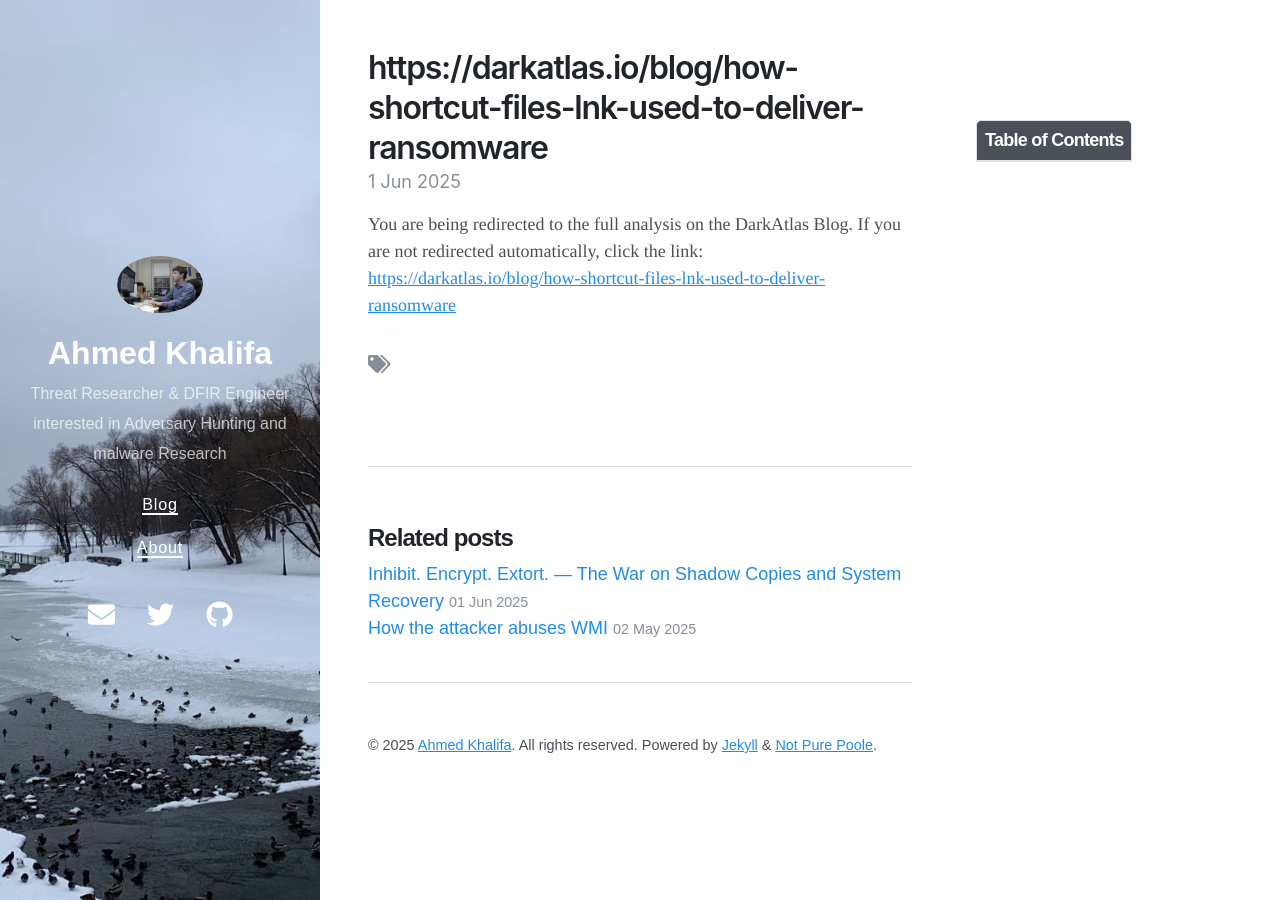
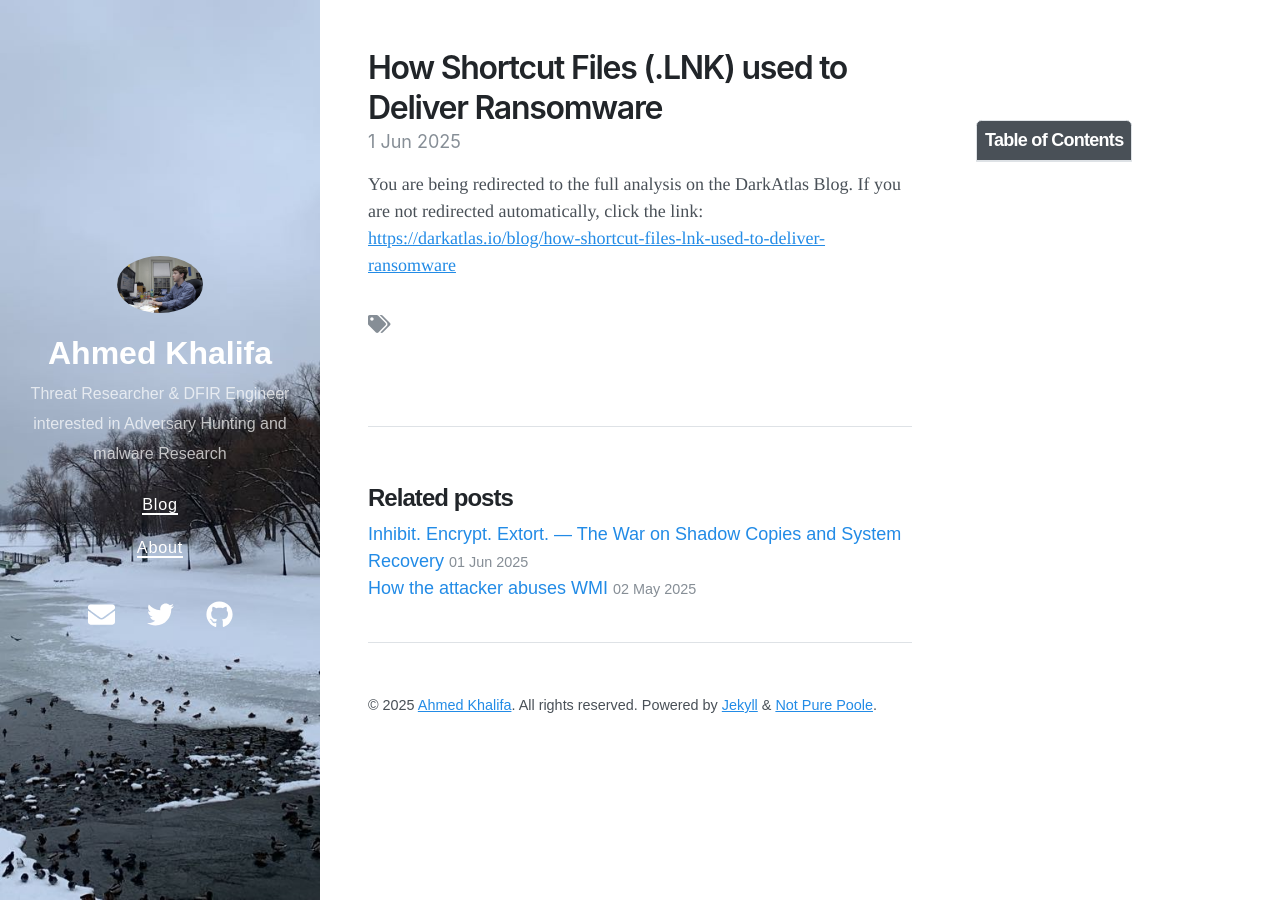
Before and after one commit to kh4lifa0x/kh4lifa0x.github.io, a Jekyll site: the page built from _posts/2025-06-01-LNK-Files-Hidden-Ransomware-Weapon.md, in a window 1280 px wide. Built offline with Jekyll 4.4.1, drawn with Linux system fonts in a browser that asks for light colours; nearby versions of some CDN libraries; our own code applies the rules of GitHub Pages for plain Markdown files; some of the changed lines change nothing that is shown.

Commit message:
Update 2025-06-01-LNK-Files-Hidden-Ransomware-Weapon.md

```diff
--- a/_posts/2025-06-01-LNK-Files-Hidden-Ransomware-Weapon.md
+++ b/_posts/2025-06-01-LNK-Files-Hidden-Ransomware-Weapon.md
@@ -1,10 +1,12 @@
 ---
-title: "https://darkatlas.io/blog/how-shortcut-files-lnk-used-to-deliver-ransomware"
+title: "How Shortcut Files (.LNK) used to Deliver Ransomware
+"
 classes: wide
 header:
   teaser: ""
 ribbon: Red
-description: "https://darkatlas.io/blog/how-shortcut-files-lnk-used-to-deliver-ransomware"
+description: "How Shortcut Files (.LNK) used to Deliver Ransomware
+"
 categories:
   - Malware Analysis
 toc: true
```
